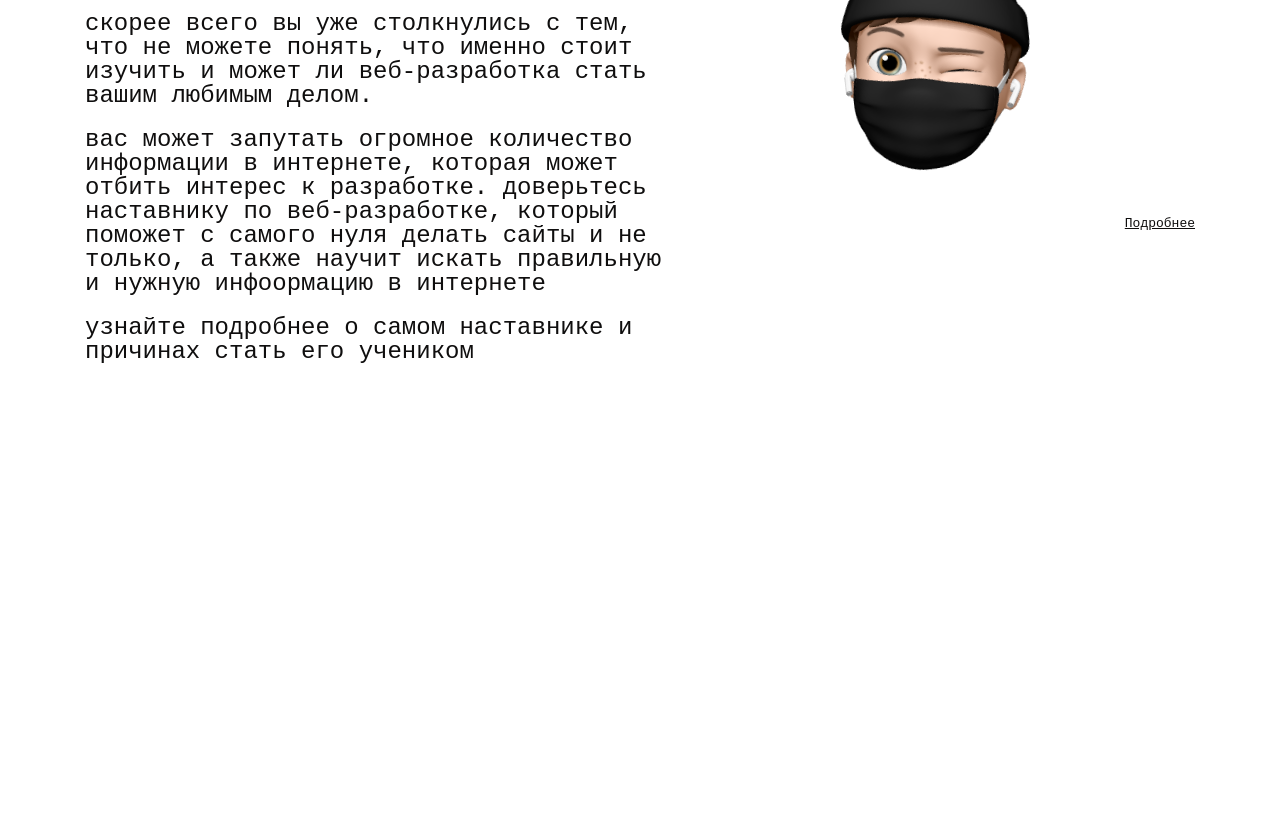
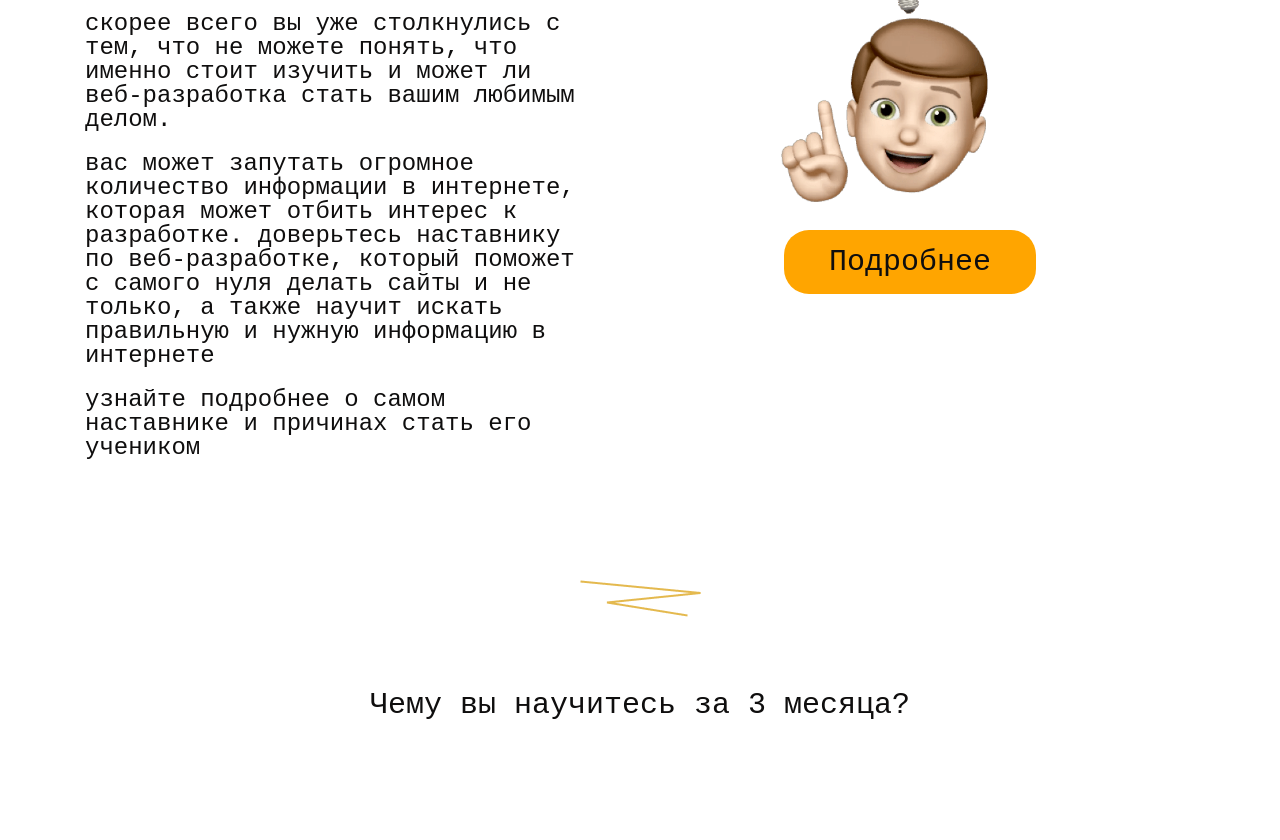
Before and after one commit to alexeenko-sys/development-mentoring, a plain HTML site: page index.html in a window 1280 px wide. Shown: the part 658-1498 px from the top of the page. Drawn offline with nearby package versions, Linux system fonts and the light colour scheme.

Commit message:
feat: add some links and style button

```diff
--- a/assets/css/main.css
+++ b/assets/css/main.css
@@ -85,12 +85,16 @@ a {
     }
 }
 
+.about {
+    padding-bottom: 100px;
+}
 .about__wrapper {
     display: flex;
     justify-content: space-between;
 }
 .about-box {
-    max-width: 600px;
+    max-width: 500px;
+    margin-right: 40px;
 }
 .about-box__title {
     font-size: 40px;
@@ -100,3 +104,36 @@ a {
     font-size: 24px;
     margin-bottom: 20px;
 }
+.about-inform {
+    text-align: center;
+}
+.about-inform__button {
+    color: #0F0E0E;
+    background-color: orange;
+    padding: 15px 45px;
+    border-radius: 25px;
+    text-decoration: none;
+    font-size: 30px;
+    transition: all .4s;
+}
+.about-inform__button:hover {
+    background-color: #0F0E0E;
+    color: orange;
+}
+.about-inform__img {
+    width: 60%;
+}
+
+.inform__img {
+    text-align: center;
+    margin-bottom: 70px;
+}
+.inform__title {
+    text-align: center;
+    font-size: 30px;
+    margin-bottom: 30px;
+}
+.inform-slider {
+    width: 600px;
+    height: 300px;
+}
--- a/assets/js/main.js
+++ b/assets/js/main.js
@@ -0,0 +1,5 @@
+const swiper = new Swiper('.inform-slider', {
+  scrollbar: {
+    el: '.swiper-scrollbar',
+  },
+});
--- a/index.html
+++ b/index.html
@@ -5,6 +5,7 @@
     <meta http-equiv="X-UA-Compatible" content="IE=edge">
     <meta name="viewport" content="width=device-width, initial-scale=1.0">
     <title>Наставничество по веб-разработке</title>
+    <link rel="stylesheet" href="https://unpkg.com/swiper@8/swiper-bundle.min.css"/>
     <link rel="stylesheet" href="assets/css/reset.css">
     <link rel="stylesheet" href="assets/css/main.css">
 </head>
@@ -37,18 +38,26 @@
                 <div class="about-box">
                     <h2 class="about-box__title">являетесь новичком в мире фронтенда?</h2>
                     <p class="about-box__descr">скорее всего вы уже столкнулись с тем, что не можете понять, что именно стоит изучить и может ли веб-разработка стать вашим любимым делом.</p>
-                    <p class="about-box__descr">вас может запутать огромное количество информации в интернете, которая может отбить интерес к разработке. доверьтесь наставнику по веб-разработке, который поможет с самого нуля делать сайты и не только, а также научит искать правильную и нужную инфоормацию в интернете</p>
+                    <p class="about-box__descr">вас может запутать огромное количество информации в интернете, которая может отбить интерес к разработке. доверьтесь наставнику по веб-разработке, который поможет с самого нуля делать сайты и не только, а также научит искать правильную и нужную информацию в интернете</p>
                     <p class="about-box__descr">узнайте подробнее о самом наставнике и причинах стать его учеником</p>
                 </div>
                 <div class="about-inform">
-                    <img class="about-inform__img" src="assets/images/emoji-1.png" alt="подмигивающее лицо">
-                    <a class="about-inform__button" href="#">Подробнее</a>
+                    <img class="about-inform__img" src="assets/images/person-1.png" alt="подмигивающее лицо">
+                    <a class="about-inform__button" href="https://quick-geranium-1fd.notion.site/DW2022-94ce7056241c485e98c8a80e6dfd1ddf" target="_blank">Подробнее</a>
                 </div>
             </div>
         </div>
     </section>
+    <section class="inform">
+        <div class="container">
+            <div class="inform__img"><img src="assets/images/vector-sections.png" alt="чёрточки"></div>
+            <h2 class="inform__title">Чему вы научитесь за 3 месяца?</h2>
+
+        </div>
+    </section>
 
 
+    <script src="https://unpkg.com/swiper@8/swiper-bundle.min.js"></script>
     <script src="assets/js/main.js"></script>
 </body>
 </html>
```
Also changed, not shown: assets/images/person-1.png (added), assets/images/person-1.webp (added), assets/images/vector-sections.png (added).
